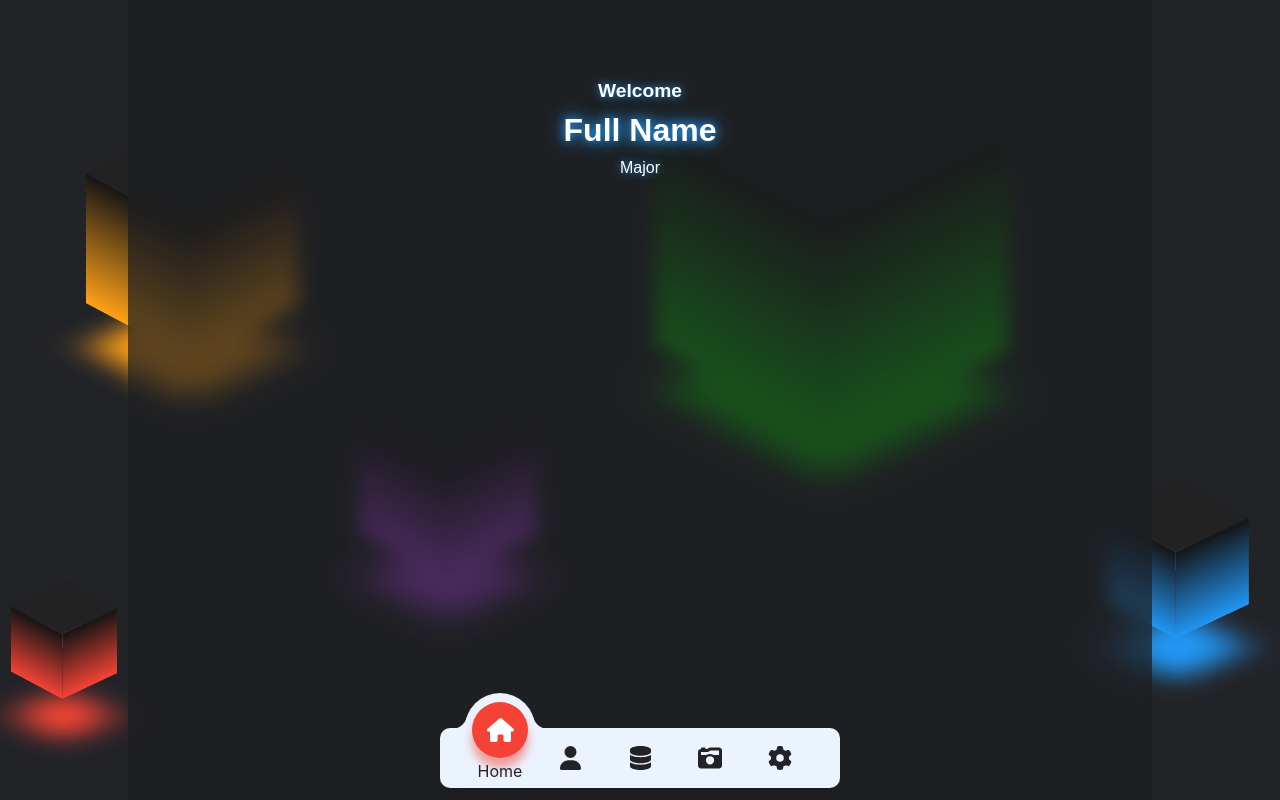
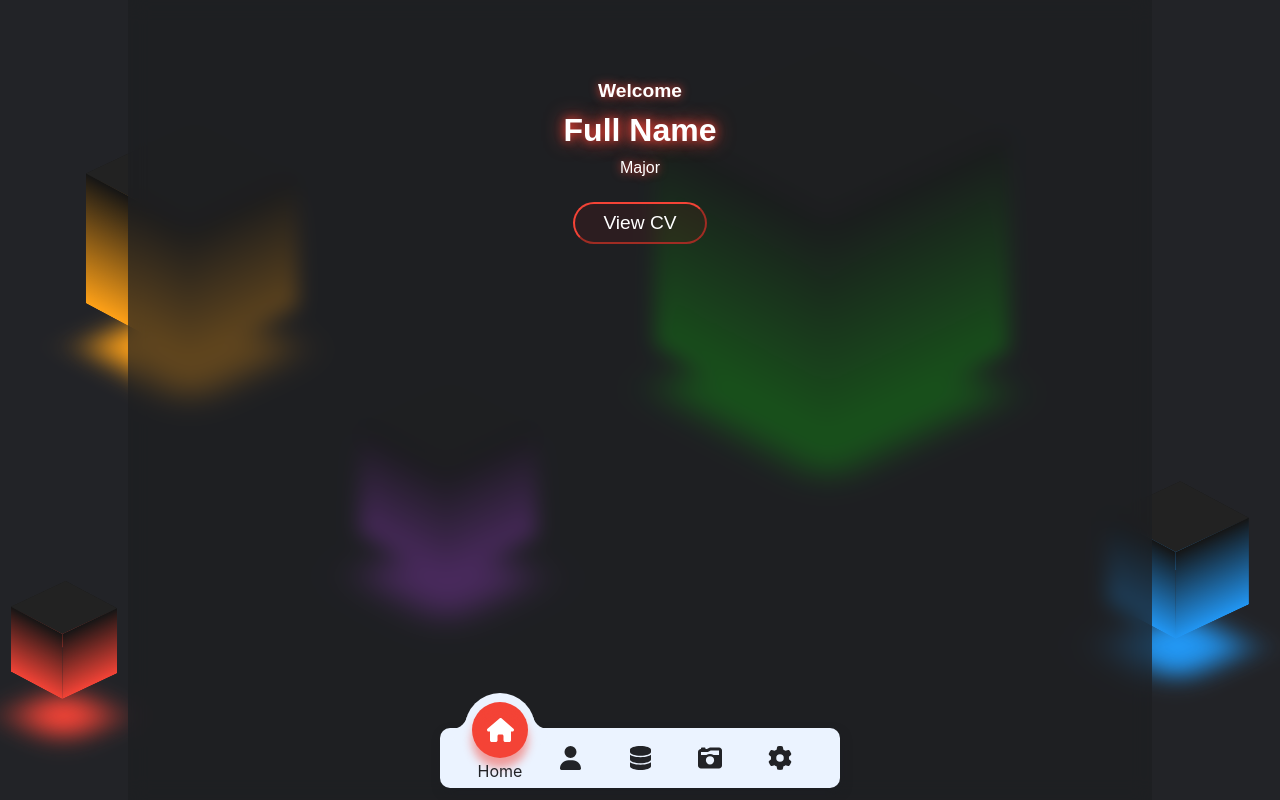
Before and after one commit to HuyVPT/porfolio-app, a React (Create React App) app: page / in a window 1280 px wide. Built offline with nearby package versions, Linux system fonts and the light colour scheme.

Commit message:
feat(Home): add btn view CV

```diff
--- a/src/pages/home/home.scss
+++ b/src/pages/home/home.scss
@@ -1,19 +1,16 @@
 .home-container {
-  *[class$="-txt"] {
+  *[class$='-txt'] {
     color: var(--txt-color);
   }
   .welcome-container {
     display: flex;
     flex-direction: column;
-    position: absolute;
-    top: 10vh;
-    left: 50%;
-    transform: translateX(-50%);
+    padding-top: 10vh;
     text-align: center;
     gap: 10px;
     span {
       display: block;
-      text-shadow: 0 0 10px #2196f3;
+      text-shadow: 0 0 10px var(--nav-active-clr);
       &.welcome-txt {
         font-size: 1.2rem;
         font-weight: bold;
@@ -21,11 +18,27 @@
       &.name-txt {
         font-size: 2rem;
         font-weight: bold;
-        text-shadow: 0 0 10px #2196f3, 0 0 20px #2da2ff;
+        text-shadow: 0 0 10px var(--nav-active-clr), 0 0 20px var(--nav-active-clr);
       }
       &.major-txt {
         font-size: 1rem;
       }
     }
   }
+  .btn-group {
+    margin-top: 1rem;
+    width: 100%;
+    height: 60px;
+    display: flex;
+    align-items: center;
+    justify-content: center;
+    button {
+      padding: 8px 1.75rem;
+      font-size: 1.2rem;
+      color: var(--txt-color);
+      background-color: #ff000010;
+      border-color: var(--nav-active-clr);
+      border-radius: 999px;
+    }
+  }
 }
--- a/src/pages/home/home.tsx
+++ b/src/pages/home/home.tsx
@@ -1,4 +1,4 @@
-import "./home.scss";
+import './home.scss';
 
 function Home() {
   return (
@@ -8,6 +8,9 @@ function Home() {
         <span className="name-txt">Full Name</span>
         <span className="major-txt">Major</span>
       </div>
+      <div className="btn-group">
+        <button>View CV</button>
+      </div>
     </div>
   );
 }
```
